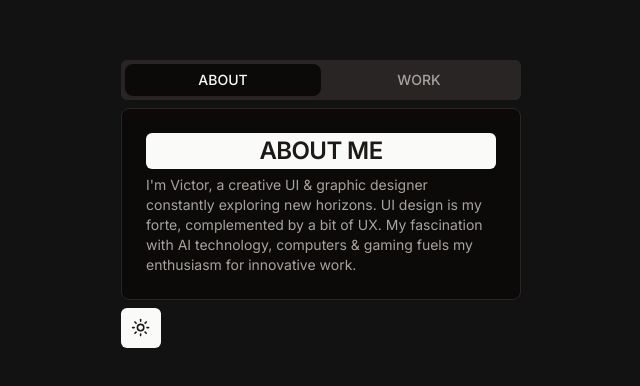
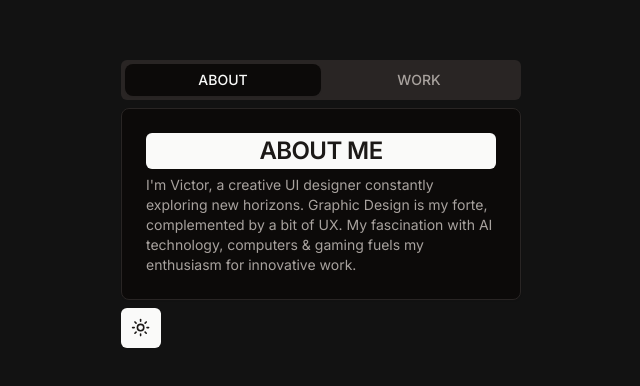
Before and after one commit to g00dnlght/ShadCN_UI, a Next.js app in the folder my-app/: page / in a window 1280 px wide. Shown: the part 196-582 px from the top of the page, without its empty margins (319-959 px from the left). Built offline with nearby package versions, Linux system fonts and the light colour scheme.

Commit message:
Update page.tsx

```diff
--- a/my-app/app/page.tsx
+++ b/my-app/app/page.tsx
@@ -54,11 +54,10 @@ export default function TabsDemo() {
                   <CardTitle>ABOUT ME</CardTitle>
                 </Button>
                 <CardDescription>
-                  I&apos;m Victor, a creative UI &amp; graphic designer
-                  constantly exploring new horizons. UI design is my forte,
-                  complemented by a bit of UX. My fascination with AI
-                  technology, computers &amp; gaming fuels my enthusiasm for
-                  innovative work.
+                  I&apos;m Victor, a creative UI designer constantly exploring
+                  new horizons. Graphic Design is my forte, complemented by a
+                  bit of UX. My fascination with AI technology, computers &amp;
+                  gaming fuels my enthusiasm for innovative work.
                 </CardDescription>
               </CardHeader>
             </Card>
@@ -70,7 +69,7 @@ export default function TabsDemo() {
                   <div className="text-center ">
                     <a
                       href="https://victortonu.myportfolio.com/"
-                      className="block p-2 mx-4 mb-2 transition-colors border rounded-lg pb group ring-zinc-100/5 ring-zinc-800 hover:bg-zinc-100/5 hover:ring-zinc-600"
+                      className="block p-2 mx-4 mb-2 transition-colors border rounded-lg opacity-75 pb group hover:bg-zinc-100/5 hover:ring-zinc-600"
                       target="_blank"
                       rel="noopener noreferrer"
                     >
@@ -87,7 +86,7 @@ export default function TabsDemo() {
 
                     <a
                       href="https://github.com/vtonu"
-                      className="block p-2 mx-4 mb-2 transition-colors border rounded-lg pb group ring-zinc-100/5 ring-zinc-800 hover:bg-zinc-100/5 hover:ring-zinc-600"
+                      className="block p-2 mx-4 mb-2 transition-colors border rounded-lg opacity-75 pb group hover:bg-zinc-100/5 hover:ring-zinc-600"
                       target="_blank"
                       rel="noopener noreferrer"
                     >
@@ -104,7 +103,7 @@ export default function TabsDemo() {
 
                     <a
                       href="https://github.com/vtonu"
-                      className="block p-2 mx-4 transition-colors border rounded-lg pb group ring-zinc-100/5 ring-zinc-800 hover:bg-zinc-100/5 hover:ring-zinc-600"
+                      className="block p-2 mx-4 mb-2 transition-colors border rounded-lg opacity-75 pb group hover:bg-zinc-100/5 hover:ring-zinc-600"
                       target="_blank"
                       rel="noopener noreferrer"
                     >
```
